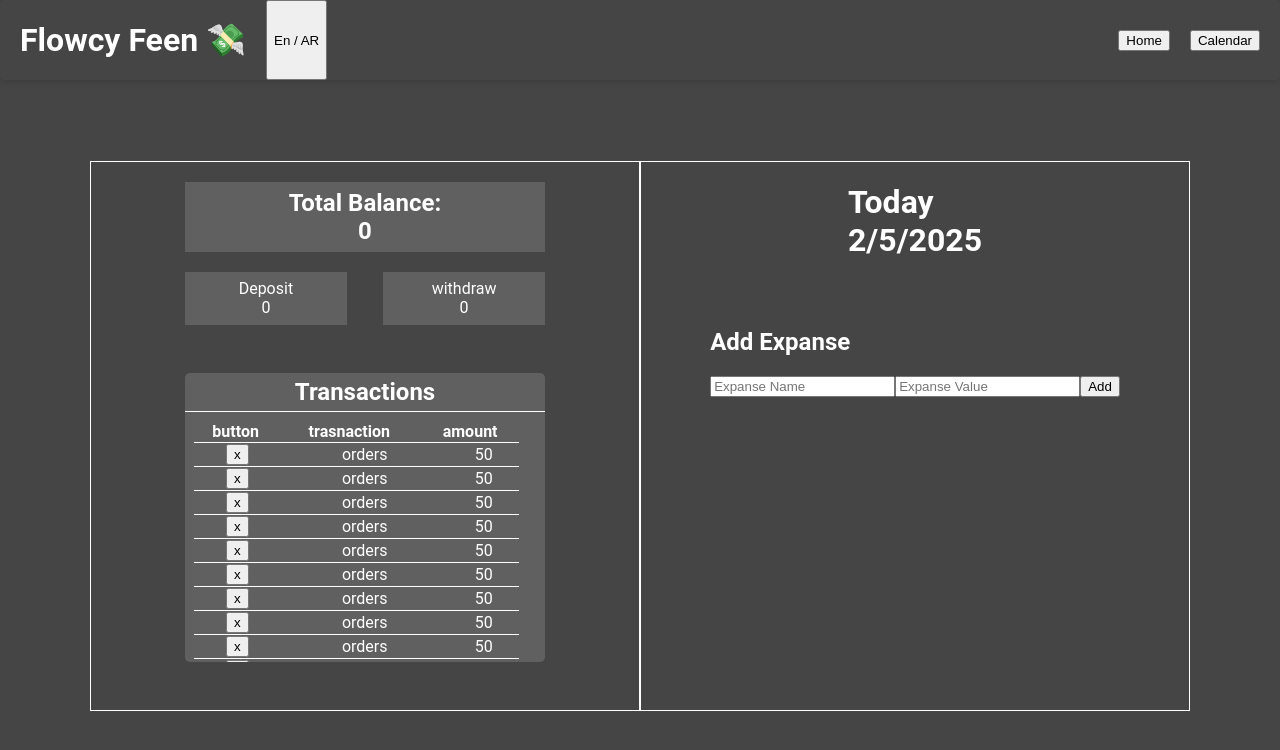
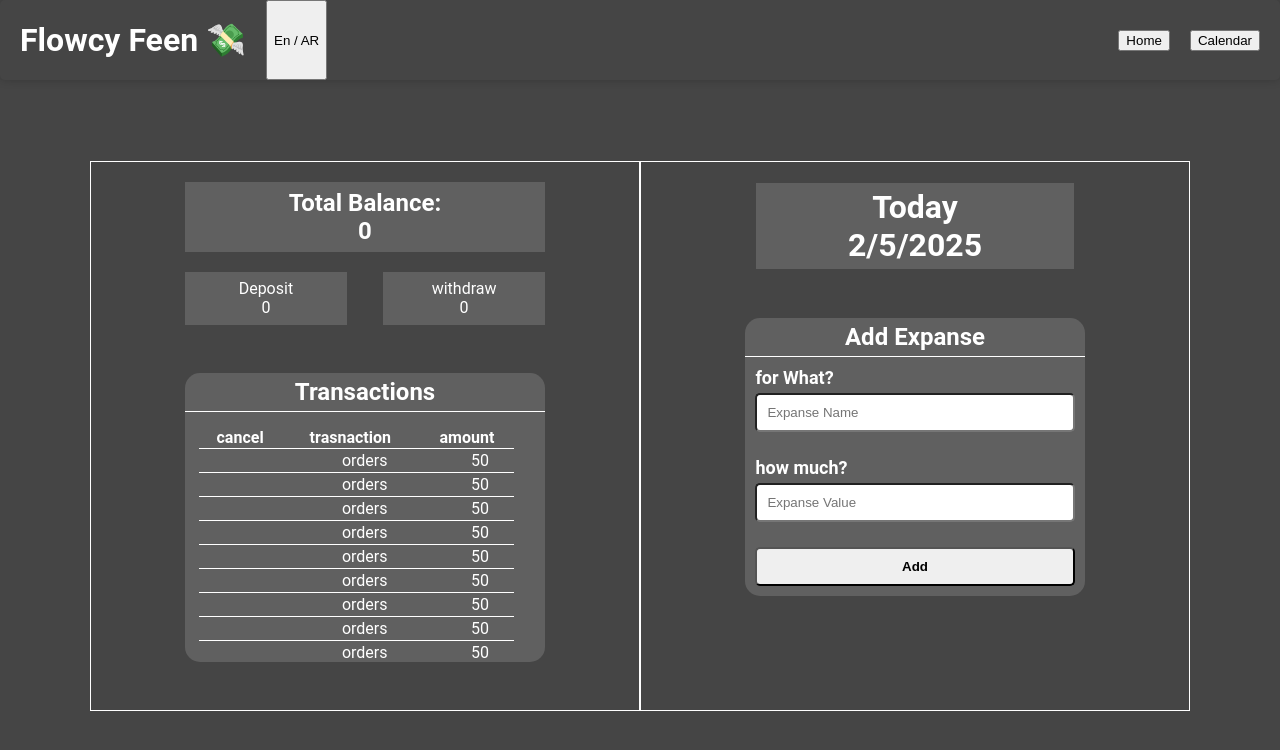
Before and after one commit to Mo-Wael/Floocy-Feen, a React (Vite) app: page / in a window 1280 px wide. Shown: the top 750 px of the page. Built offline with nearby package versions, Linux system fonts and the light colour scheme.

Commit message:
home page - right page UI done

```diff
--- a/src/App.css
+++ b/src/App.css
@@ -95,14 +95,14 @@ body {
 .transactions > h2 {
     background-color: #606060;
     margin: 0;
-    border-radius: 5px 5px 0 0;
+    border-radius: 15px 15px 0 0;
     border-bottom: 1px solid white;
     padding: 5px;
 }
 
 .transactions > table {
-    padding: 2.5%;
-    border-radius: 0 0 5px 5px;
+    padding: 4%;
+    border-radius: 0 0 15px 15px;
     background-color: #606060;
     border-collapse: collapse; /* Ensures borders don't double up */
     width: 100%; /* Ensures table spans properly */
@@ -128,3 +128,61 @@ body {
     display: table; /* Ensures proper row display */
     width: calc(100% - 5%); /* Adjust width for padding */
 }
+
+.transactions > table > tbody > tr > td > button {
+    opacity: 0;
+    background-color: red;
+    color: black;
+    border-radius: 5px;
+    transition: opacity 0.3s ease; /* Add transition for smooth effect */
+}
+
+.transactions > table > tbody > tr > td:hover > button {
+    opacity: 1;
+}
+/* ****************************************** */
+
+/* right side */
+.right-side > h1 {
+    background-color: #606060;
+    width: 75%;
+    text-align: center;
+    padding: 5px 0;
+}
+
+.addExpanse {
+    width: 80%;
+    background-color: #606060;
+    border-radius: 15px;
+}
+.addExpanse > h2 {
+    text-align: center;
+    margin: 0;
+    padding: 5px;
+    border-bottom: 1px solid white;
+}
+
+.addExpanse > form {
+    display: flex;
+    flex-direction: column;
+    gap: 5px;
+    padding: 10px;
+}
+
+.addExpanse > form > label {
+    font-size: large;
+    font-weight: 700;
+}
+
+.addExpanse > form > input {
+    padding: 10px;
+    border-radius: 5px;
+    margin-bottom: 20px;
+}
+
+.addExpanse > form > button {
+    padding: 10px;
+    border-radius: 5px;
+    font-weight: 700;
+    cursor: pointer;
+}
--- a/src/components/LeftSide.tsx
+++ b/src/components/LeftSide.tsx
@@ -23,7 +23,7 @@ const LeftSide = ({} : IProps) => {
                 <table>
                     <thead>
                         <tr>
-                            <th>button</th>
+                            <th>cancel</th>
                             <th>trasnaction</th>
                             <th>amount</th>
                         </tr>
--- a/src/components/RightSide.tsx
+++ b/src/components/RightSide.tsx
@@ -9,8 +9,10 @@ const RightSide = ({} : IProps) => {
             <div className="addExpanse">
                 <h2>Add Expanse</h2>
                 <form>
-                    <input type="text" placeholder="Expanse Name"/>
-                    <input type="number" placeholder="Expanse Value"/>
+                    <label htmlFor="name">for What?</label>
+                    <input type="text" id="name" placeholder="Expanse Name"/>
+                    <label htmlFor="value">how much?</label>
+                    <input type="number" id="value" placeholder="Expanse Value"/>
                     <button type="submit" className="addButton">Add</button>
                 </form>
             </div>
```
